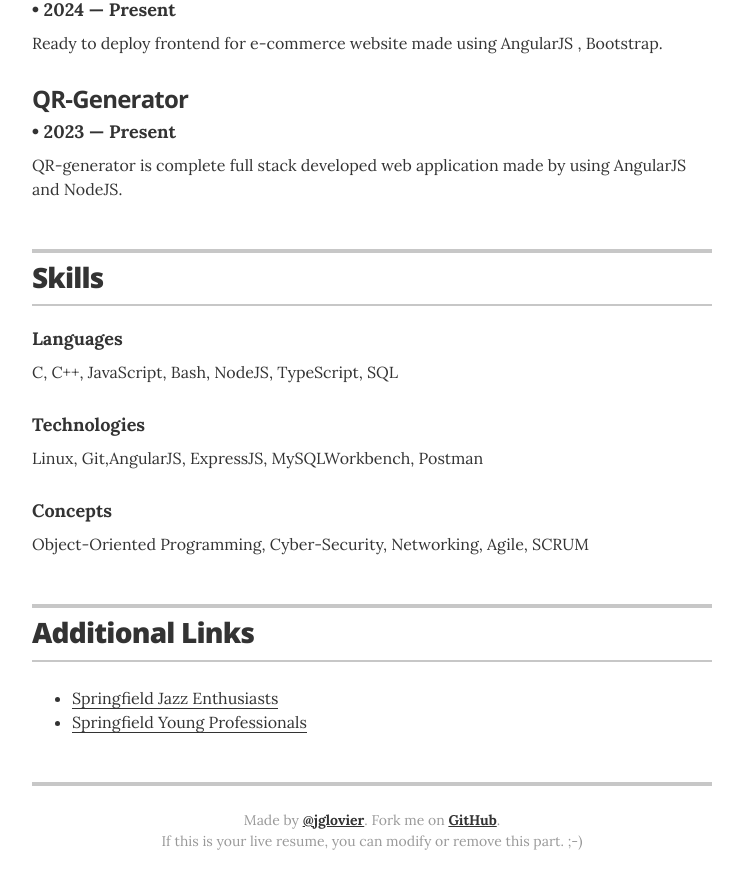
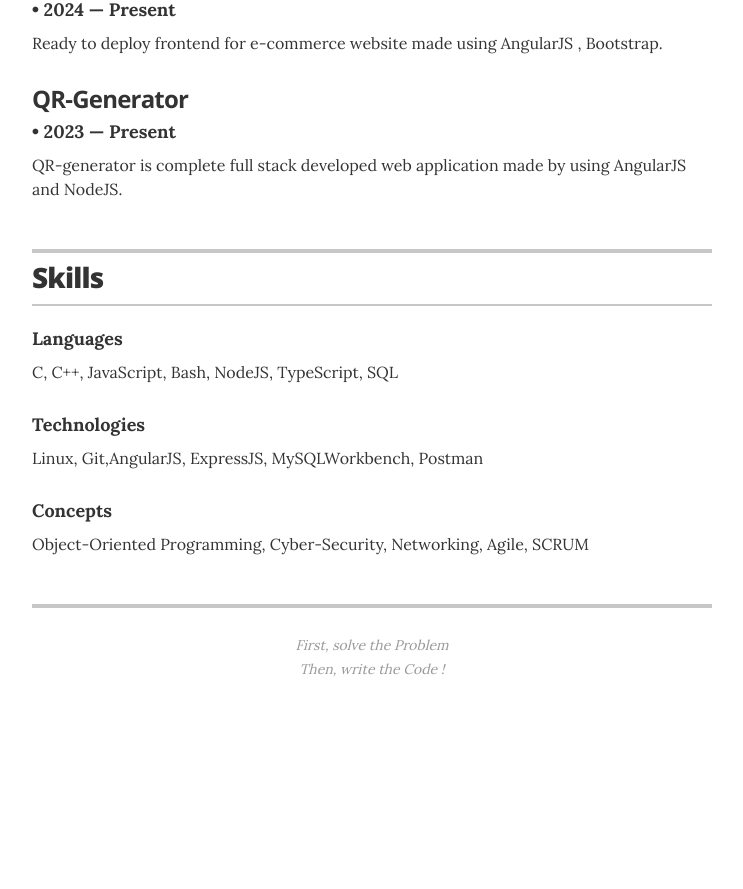
Before and after one commit to PranjalxSharma785/resume, a Jekyll site: the page built from index.html, in a window 1280 px wide and 900 px high, scrolled down 1201 px. Shown: the top 889 px of the window, without its empty margins (268-1011 px from the left). Built offline with Jekyll 4.4.1, drawn with Linux system fonts in a browser that asks for light colours; after the commit the page ends 1929 px from its top, so only the background shows below that.

Commit message:
footer changes

```diff
--- a/_config.yml
+++ b/_config.yml
@@ -38,7 +38,7 @@ resume_section_education:       true
 resume_section_projects:        true
 resume_section_skills:          true
 resume_section_recognition:     false
-resume_section_links:           true
+resume_section_links:           false
 resume_section_associations:    false
 # resume_section_interests:       true
 
@@ -51,7 +51,7 @@ resume_social_links:
   # resume_facebook_url:          "insert Facebook URL here"
   resume_linkedin_url:          "https://www.linkedin.com/in/pranjal-sharma-518838279/"
   # resume_instagram_url:         "insert your Instagram URL here"
-  resume_website_url:           "http://joelglovier.com"
+  #resume_website_url:           "http://joelglovier.com"
   #resume_medium_url:            "https://medium.com/@jglovier"
 resume_print_social_links:      true
 
--- a/_layouts/resume.html
+++ b/_layouts/resume.html
@@ -234,8 +234,9 @@
       {% endif %}
 
       <footer class="page-footer">
-        <p class="footer-line">Made by <a href="http://twitter.com/jglovier">@jglovier</a>. Fork me on <a href="https://github.com/jglovier/resume-template">GitHub</a>.</p>
-        <p class="footer-line">If this is your live resume, you can modify or remove this part. ;-)</p>
+        <i class="footer-line">First, solve the Problem</i>
+        <br>
+        <i class="footer-line">Then, write the Code !</i>
       </footer>
 
     </div>
```
